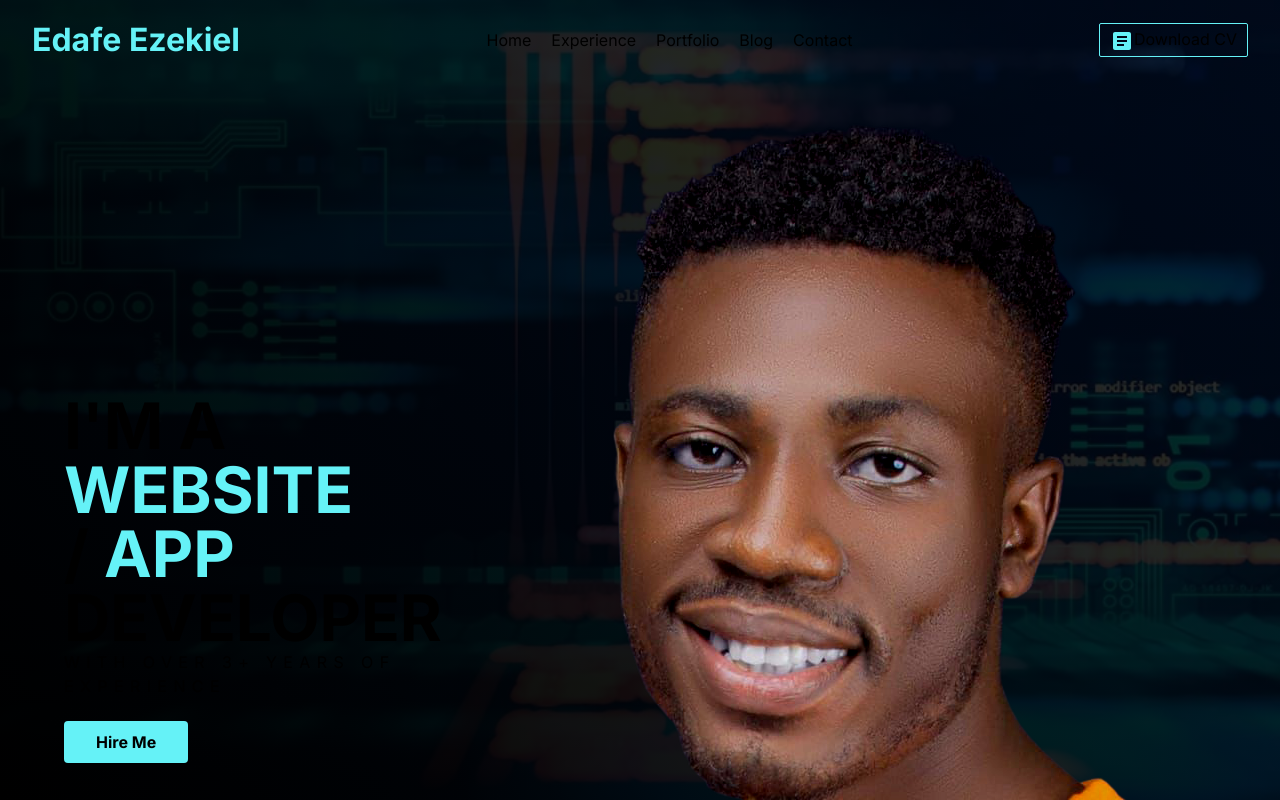
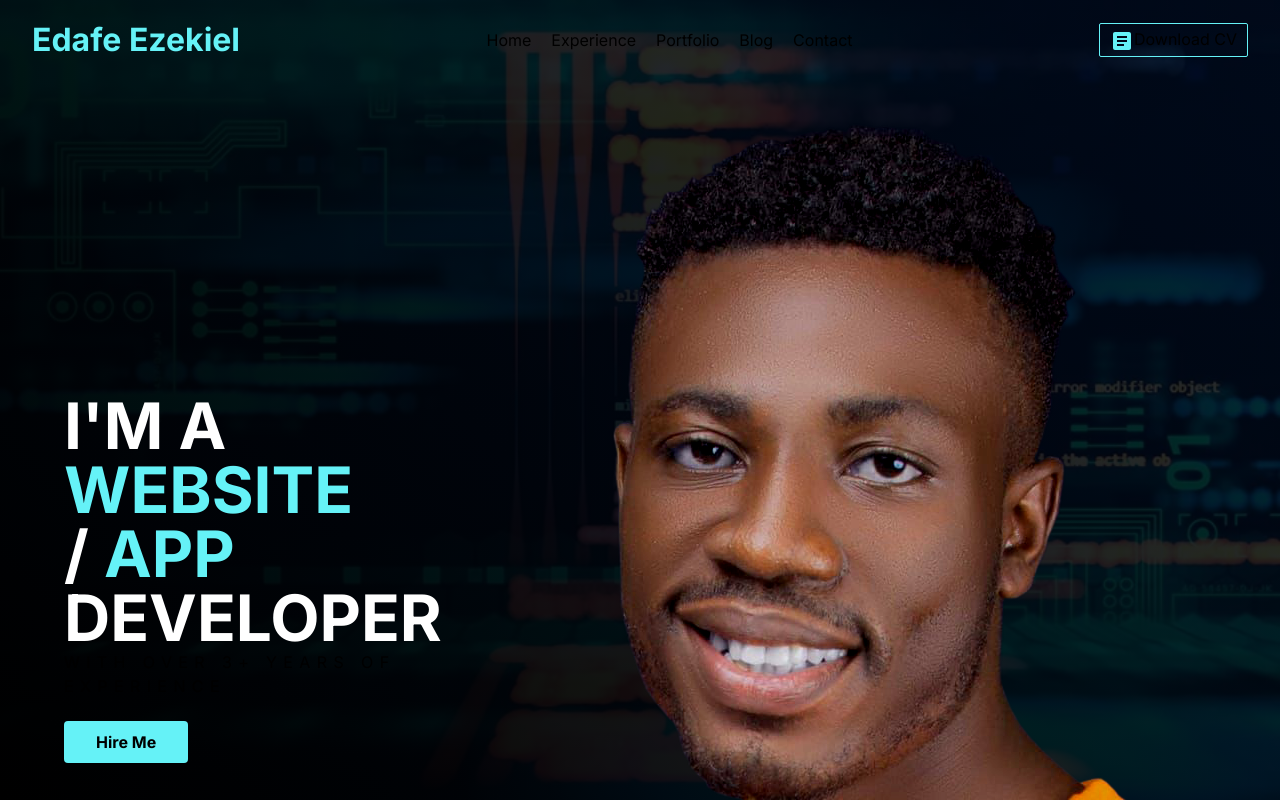
Before and after one commit to zikiclass/portfolio, a Next.js app: page / in a window 1280 px wide. Shown: the top 800 px of the page. Built offline with nearby package versions, Linux system fonts and the light colour scheme.

Commit message:
Update home.module.css

```diff
--- a/src/app/components/home.module.css
+++ b/src/app/components/home.module.css
@@ -68,10 +68,10 @@
   font-weight: bold;
   text-transform: uppercase;
   line-height: 4rem;
-
+  color: #fff;
 }
 .carousel h3 span{
-  color: #65f2f7;
+  color: #65f2f7!important;
 }
 .carousel p{
   text-transform: uppercase;
```
